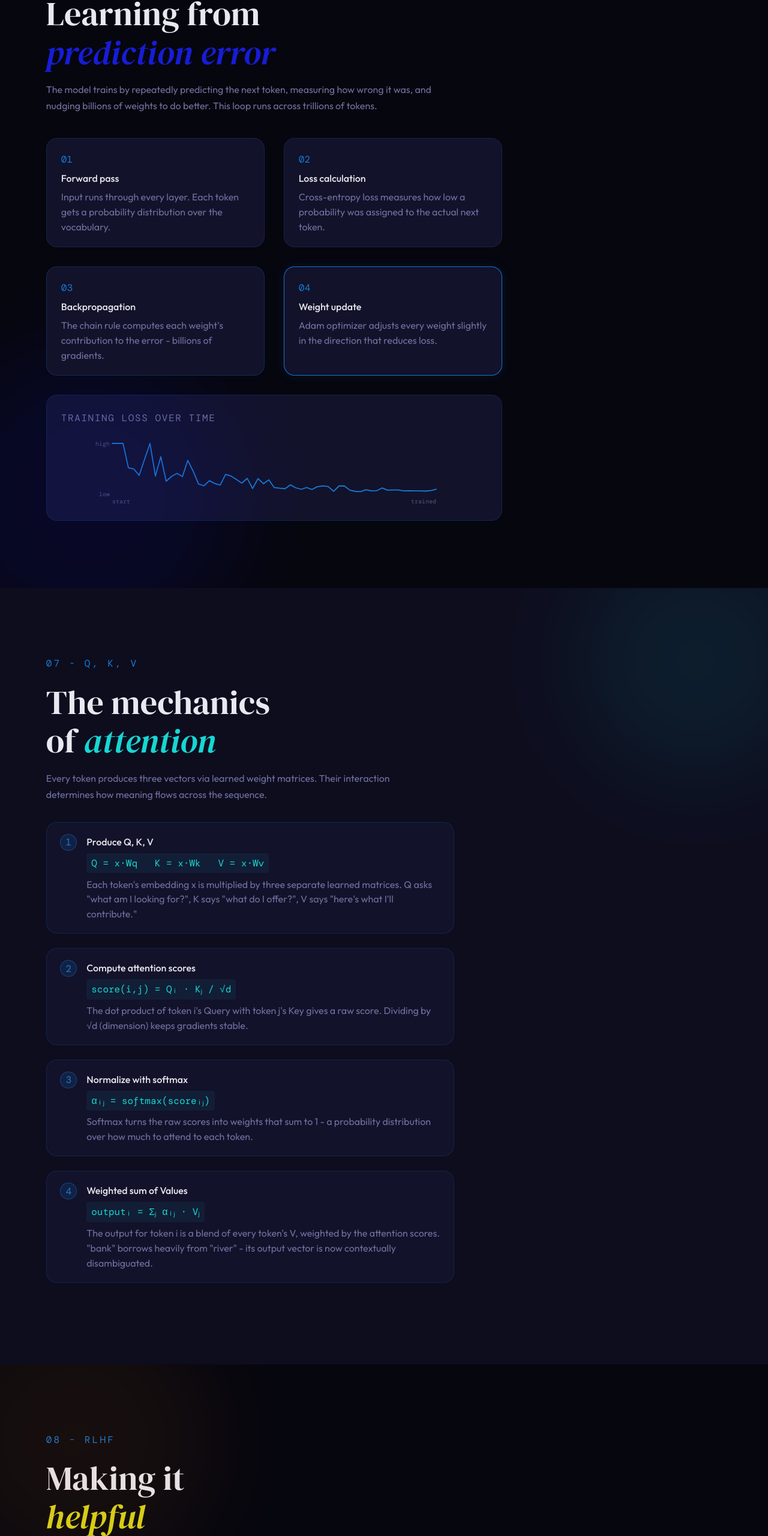
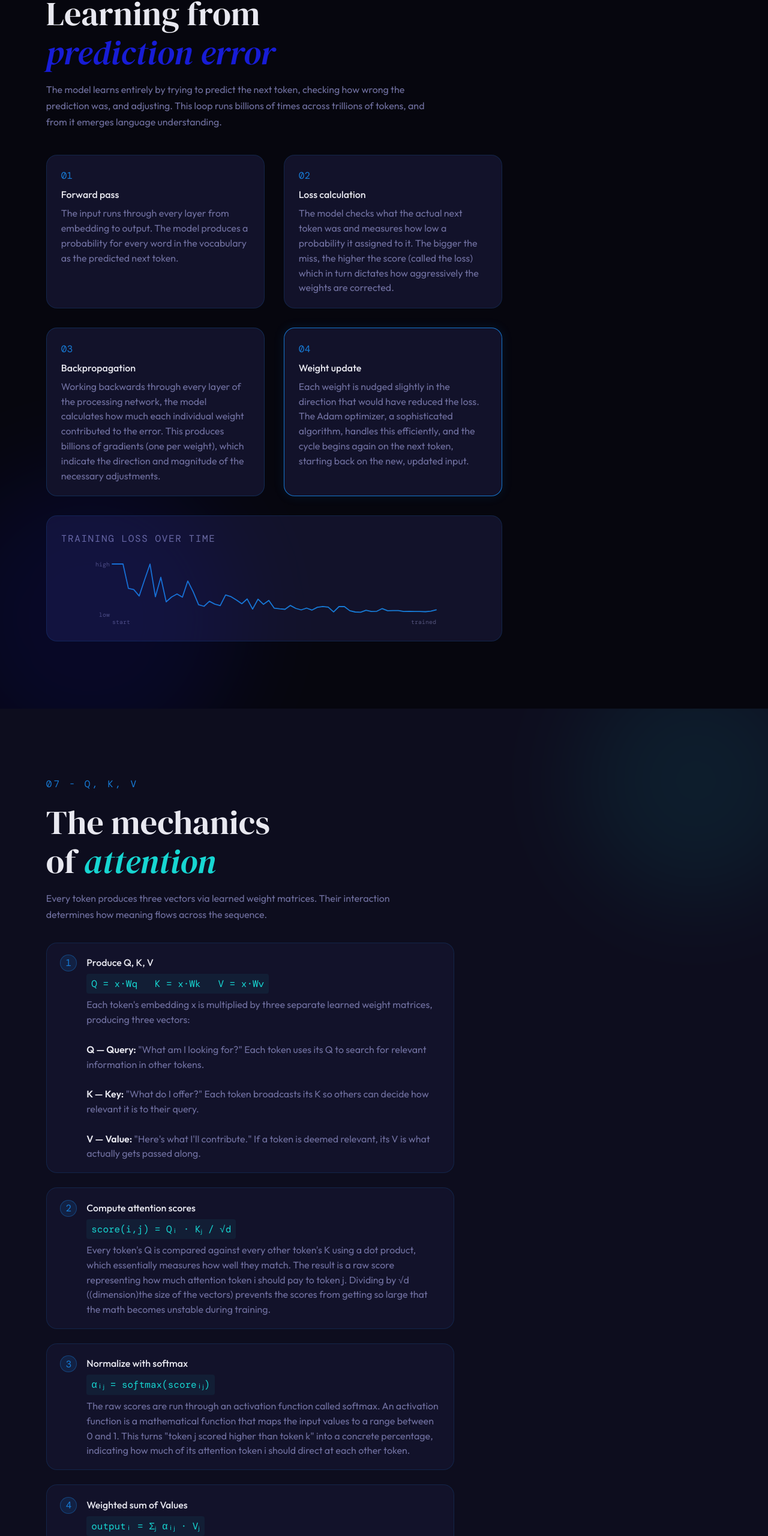
Before and after one commit to bluelijah/How-LLMs-Work, a plain HTML site: page index.html in a window 1280 px wide. Shown: the part 5640-8200 px from the top of the page at 60% size. Drawn offline with nearby package versions, Linux system fonts and the light colour scheme; a web font is replaced by a local one.

Commit message:
final ready without final animation

```diff
--- a/index.html
+++ b/index.html
@@ -851,6 +851,13 @@ footer span { color: var(--blue); }
   filter: blur(80px);
   pointer-events: none;
   opacity: 0.12;
+}
+
+.footer-copyright {
+    margin-top: var(--spacing-xs);
+    font-size: 0.8rem !important;
+    opacity: 0.7;
+    text-align: center;
 }
 
 /* ── RESPONSIVE ─────────────────────────────────────────── */
@@ -1061,28 +1068,28 @@ footer span { color: var(--blue); }
   <div class="glow-orb" style="width:500px;height:500px;background:var(--indigo);bottom:-100px;left:-100px;"></div>
   <div class="section-label reveal">06 - Training</div>
   <h2 class="reveal reveal-delay-1">Learning from<br><em style="color:var(--indigo);font-style:italic">prediction error</em></h2>
-  <p class="reveal reveal-delay-2" style="margin-top:1rem">The model trains by repeatedly predicting the next token, measuring how wrong it was, and nudging billions of weights to do better. This loop runs across trillions of tokens.</p>
+  <p class="reveal reveal-delay-2" style="margin-top:1rem">The model learns entirely by trying to predict the next token, checking how wrong the prediction was, and adjusting. This loop runs billions of times across trillions of tokens, and from it emerges language understanding.</p>
 
   <div class="training-loop reveal reveal-delay-3">
     <div class="train-step" id="ts-0">
       <div class="train-step-num">01</div>
       <div class="train-step-title">Forward pass</div>
-      <div class="train-step-desc">Input runs through every layer. Each token gets a probability distribution over the vocabulary.</div>
+      <div class="train-step-desc">The input runs through every layer from embedding to output. The model produces a probability for every word in the vocabulary as the predicted next token.</div>
     </div>
     <div class="train-step" id="ts-1">
       <div class="train-step-num">02</div>
       <div class="train-step-title">Loss calculation</div>
-      <div class="train-step-desc">Cross-entropy loss measures how low a probability was assigned to the actual next token.</div>
+      <div class="train-step-desc">The model checks what the actual next token was and measures how low a probability it assigned to it. The bigger the miss, the higher the score (called the loss) which in turn dictates how aggressively the weights are corrected.</div>
     </div>
     <div class="train-step" id="ts-2">
       <div class="train-step-num">03</div>
       <div class="train-step-title">Backpropagation</div>
-      <div class="train-step-desc">The chain rule computes each weight's contribution to the error - billions of gradients.</div>
+      <div class="train-step-desc">Working backwards through every layer of the processing network, the model calculates how much each individual weight contributed to the error. This produces billions of gradients (one per weight), which indicate the direction and magnitude of the necessary adjustments.</div>
     </div>
     <div class="train-step" id="ts-3">
       <div class="train-step-num">04</div>
       <div class="train-step-title">Weight update</div>
-      <div class="train-step-desc">Adam optimizer adjusts every weight slightly in the direction that reduces loss.</div>
+      <div class="train-step-desc">Each weight is nudged slightly in the direction that would have reduced the loss. The Adam optimizer, a sophisticated algorithm, handles this efficiently, and the cycle begins again on the next token, starting back on the new, updated input.</div>
     </div>
     <div class="loss-chart-wrap">
       <div class="loss-chart-label">TRAINING LOSS OVER TIME</div>
@@ -1104,7 +1111,15 @@ footer span { color: var(--blue); }
       <div class="qkv-step-content">
         <div class="qkv-step-title">Produce Q, K, V</div>
         <div class="qkv-step-formula">Q = x·Wq &nbsp; K = x·Wk &nbsp; V = x·Wv</div>
-        <div class="qkv-step-desc">Each token's embedding x is multiplied by three separate learned matrices. Q asks "what am I looking for?", K says "what do I offer?", V says "here's what I'll contribute."</div>
+        <div class="qkv-step-desc">
+            Each token's embedding x is multiplied by three separate learned weight matrices, producing three vectors:
+            <br><br>
+            <strong style="color:var(--text)">Q — Query:</strong> <span style="color:var(--muted)">"What am I looking for?" Each token uses its Q to search for relevant information in other tokens.</span>
+            <br><br>
+            <strong style="color:var(--text)">K — Key:</strong> <span style="color:var(--muted)">"What do I offer?" Each token broadcasts its K so others can decide how relevant it is to their query.</span>
+            <br><br>
+            <strong style="color:var(--text)">V — Value:</strong> <span style="color:var(--muted)">"Here's what I'll contribute." If a token is deemed relevant, its V is what actually gets passed along.</span>
+        </div>
       </div>
     </div>
     <div class="qkv-step">
@@ -1112,7 +1127,7 @@ footer span { color: var(--blue); }
       <div class="qkv-step-content">
         <div class="qkv-step-title">Compute attention scores</div>
         <div class="qkv-step-formula">score(i,j) = Qᵢ · Kⱼ / √d</div>
-        <div class="qkv-step-desc">The dot product of token i's Query with token j's Key gives a raw score. Dividing by √d (dimension) keeps gradients stable.</div>
+        <div class="qkv-step-desc">Every token's Q is compared against every other token's K using a dot product, which essentially measures how well they match. The result is a raw score representing how much attention token i should pay to token j. Dividing by √d ((dimension)the size of the vectors) prevents the scores from getting so large that the math becomes unstable during training.</div>
       </div>
     </div>
     <div class="qkv-step">
@@ -1120,7 +1135,7 @@ footer span { color: var(--blue); }
       <div class="qkv-step-content">
         <div class="qkv-step-title">Normalize with softmax</div>
         <div class="qkv-step-formula">αᵢⱼ = softmax(scoreᵢⱼ)</div>
-        <div class="qkv-step-desc">Softmax turns the raw scores into weights that sum to 1 - a probability distribution over how much to attend to each token.</div>
+        <div class="qkv-step-desc">The raw scores are run through an activation function called softmax. An activation function is a mathematical function that maps the input values to a range between 0 and 1. This turns "token j scored higher than token k" into a concrete percentage, indicating how much of its attention token i should direct at each other token.</div>
       </div>
     </div>
     <div class="qkv-step">
@@ -1128,7 +1143,7 @@ footer span { color: var(--blue); }
       <div class="qkv-step-content">
         <div class="qkv-step-title">Weighted sum of Values</div>
         <div class="qkv-step-formula">outputᵢ = Σⱼ αᵢⱼ · Vⱼ</div>
-        <div class="qkv-step-desc">The output for token i is a blend of every token's V, weighted by the attention scores. "bank" borrows heavily from "river" - its output vector is now contextually disambiguated.</div>
+        <div class="qkv-step-desc">Each token's final output is a weighted blend of every other token's V. Tokens that scored high in the attention step contribute more. "bank" borrows heavily from "river", so its output vector now carries the meaning of a riverbank rather than a financial institution. This is how context collapses into meaning.</div>
       </div>
     </div>
   </div>
@@ -1139,7 +1154,7 @@ footer span { color: var(--blue); }
   <div class="glow-orb" style="width:450px;height:450px;background:var(--orange);top:-100px;left:-100px;opacity:0.08;"></div>
   <div class="section-label reveal">08 - RLHF</div>
   <h2 class="reveal reveal-delay-1">Making it<br><em style="color:var(--yellow);font-style:italic">helpful</em></h2>
-  <p class="reveal reveal-delay-2" style="margin-top:1rem">A pretrained model is good at predicting text, not following instructions. Reinforcement Learning from Human Feedback fine-tunes it to be genuinely useful - helpful, honest, and safe.</p>
+  <p class="reveal reveal-delay-2" style="margin-top:1rem">A pretrained model is good at predicting text, not following instructions. Reinforcement Learning from Human Feedback fine-tunes it to be genuinely useful, helpful, honest, and safe.</p>
 
   <div class="rlhf-flow reveal reveal-delay-3">
     <div class="rlhf-node n-blue">
@@ -1159,7 +1174,7 @@ footer span { color: var(--blue); }
     <div class="rlhf-arrow"></div>
     <div class="rlhf-node n-yellow">
       <div class="rlhf-title">RL fine-tuning (PPO)</div>
-      <div class="rlhf-desc">The policy model is updated to maximize the reward signal - outputs humans prefer score higher.</div>
+      <div class="rlhf-desc">The policy model is updated to maximize the reward signal, with outputs humans prefer scoring higher.</div>
     </div>
     <div class="rlhf-arrow"></div>
     <div class="rlhf-node n-blue">
@@ -1170,7 +1185,8 @@ footer span { color: var(--blue); }
 </section>
 
 <footer>
-  Built to explain <span>large language models</span> - one scroll at a time.
+  Built to explain <span>large language models</span> - one scroll at a time. Designed & built by <a href="https://elijaholson.net/" target="_blank" style="color:#c44eb3;text-decoration:underline;">Elijah Olson</a>.
+  <p class="footer-copyright" style="max-width:none;margin-top:0.5rem;">&copy; 2026 All rights reserved.</p>
 </footer>
 
 <script>
```
